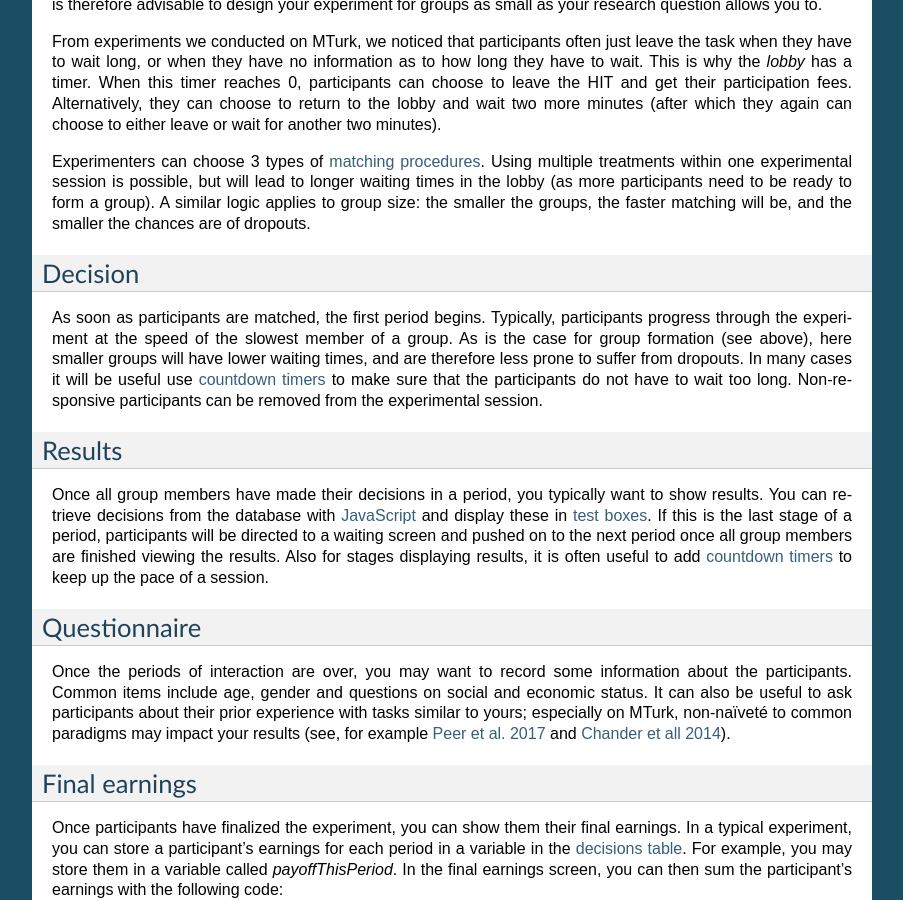
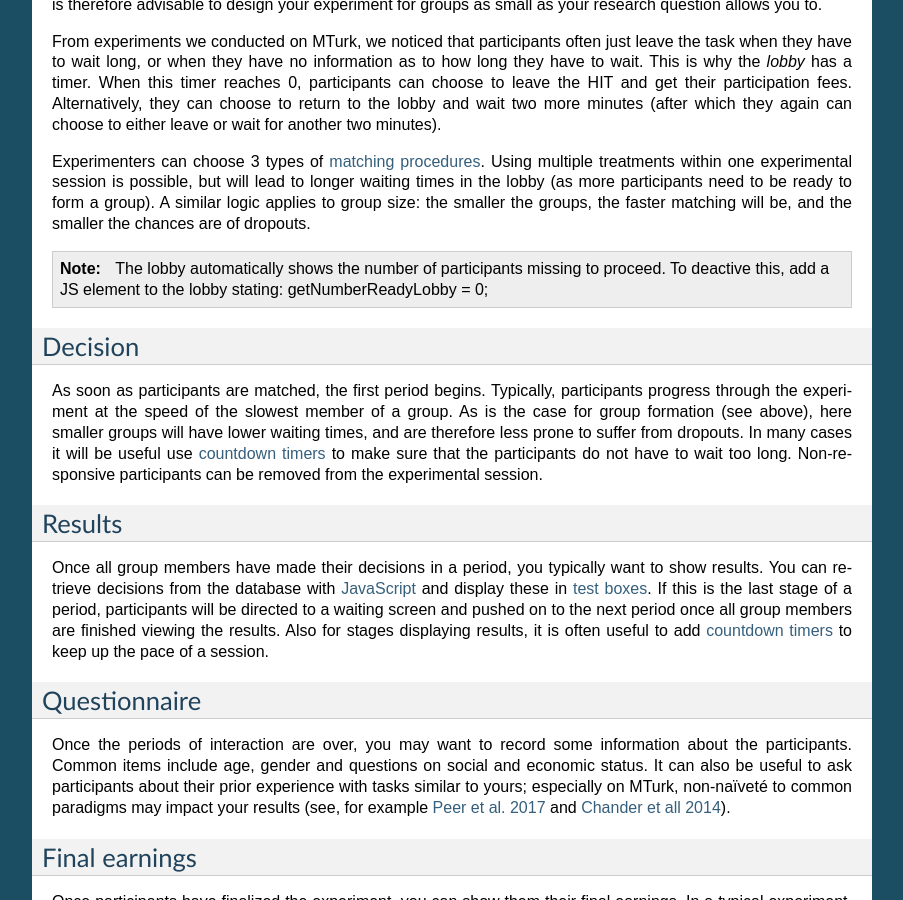
Before and after one commit to marcusgia2505/LIONESS_doc, a Sphinx documentation site: the page built from docs/0305_notes.rst, in a window 1280 px wide and 900 px high, scrolled down 1364 px. Shown: the whole window, without its empty margins (198-1101 px from the left). Built offline with Sphinx 7.4.7, drawn with Linux system fonts in a browser that asks for light colours.

Commit message:
Update 0305_notes.rst

```diff
--- a/docs/0305_notes.rst
+++ b/docs/0305_notes.rst
@@ -39,6 +39,8 @@ From experiments we conducted on MTurk, we noticed that participants often just
 
 Experimenters can choose 3 types of :ref:`matching procedures <matching_procedures>`. Using multiple treatments within one experimental session is possible, but will lead to longer waiting times in the lobby (as more participants need to be ready to form a group). A similar logic applies to group size: the smaller the groups, the faster matching will be, and the smaller the chances are of dropouts.
 
+.. note:: The lobby automatically shows the number of participants missing to proceed. To deactive this, add a JS element to the lobby stating: getNumberReadyLobby = 0;
+
 Decision
 ============
 
```
